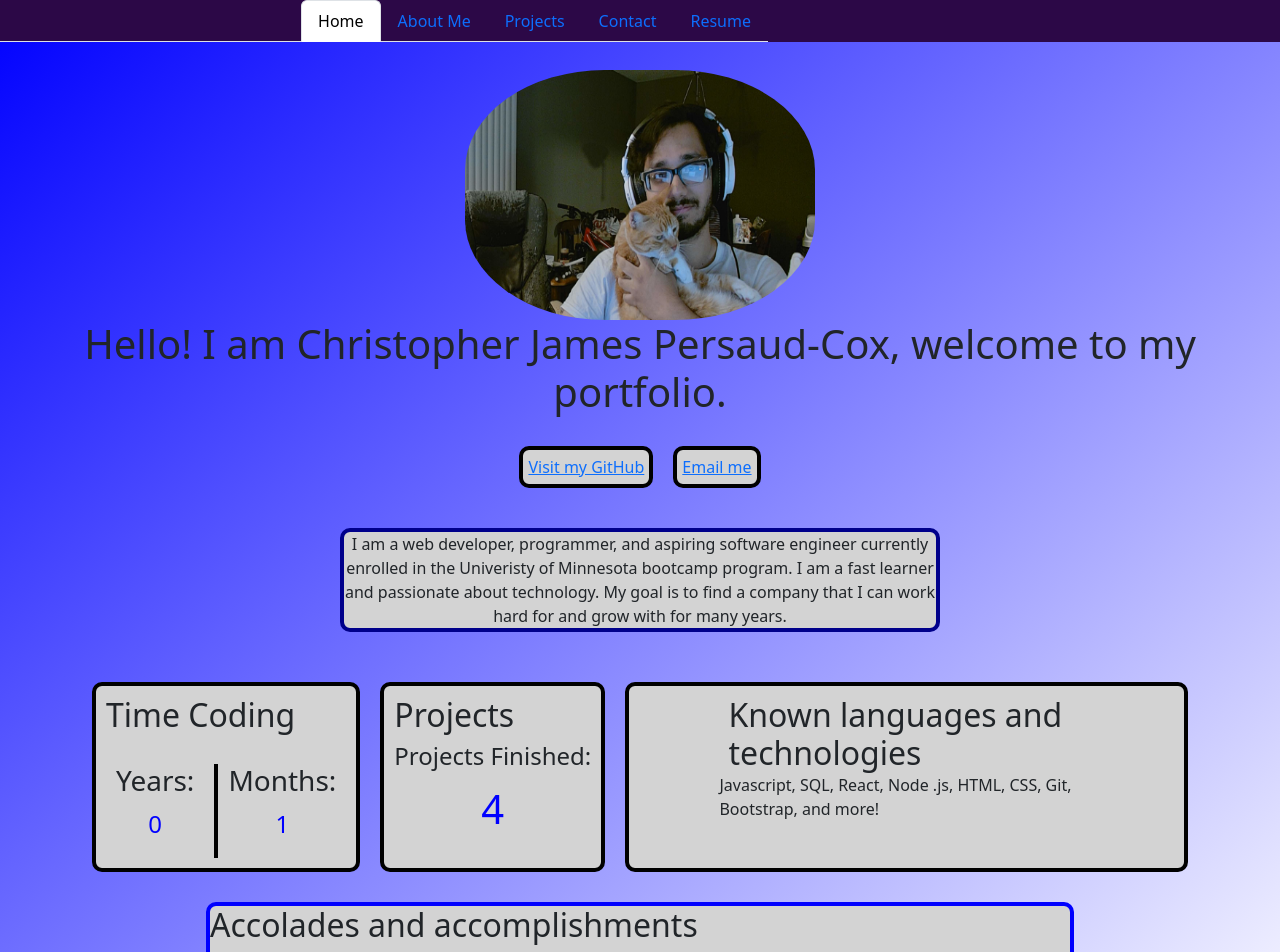
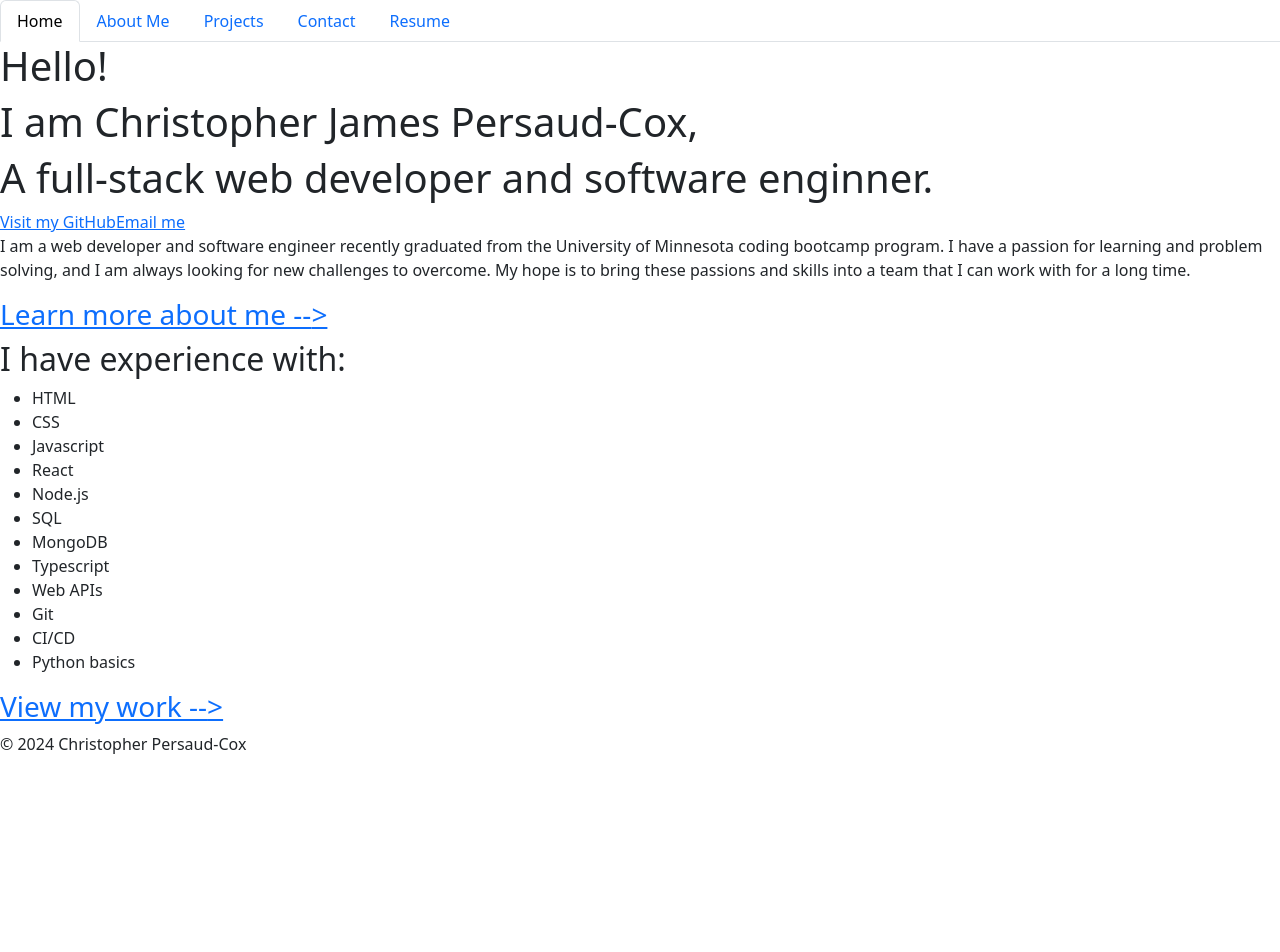
Before and after one commit to ChristopherP-C/My-Portfolio, a React (Vite) app: page / in a window 1280 px wide. Shown: the top 952 px of the page. After the commit the page ends 800 px from the top, so only its background shows below. Built offline with nearby package versions, Linux system fonts and the light colour scheme.

Commit message:
initial changes to my about page

```diff
--- a/src/pages/Projects.tsx
+++ b/src/pages/Projects.tsx
@@ -1,9 +1,6 @@
-// create function which will return six different sections each containing a title for my project, a corrospoining image, a short description, and a see more button which will bring up a card with a more detailed description and links to both the project and GitHub repository
-// import { Link, Outlet } from 'react-router-dom';
 import '../styles/projects.css';
 
 export default function Projects() {
-    // create six sections each containing a title for my project, a corrospoining image, a short description, and a see more button which will bring up a card with a more detailed description and links to both the project and GitHub repository
     const projects = [
         {
             title: 'Write My README',
--- a/src/pages/home.tsx
+++ b/src/pages/home.tsx
@@ -1,99 +1,90 @@
-import useTimeElapsed from '../utils/time';
-import monthsElapsed from '../utils/timeMonths';
 import '../styles/home.css';
+import { Link } from 'react-router-dom';
 
 export default function Home() {
     return (
         <div id='home-main'>
-            {/* create 3 image placeholders to go above the main header of the page */}
-            {/* change placeholder boxes to use standar CSS syntax until bootstrap is installed */}
             <section className="flex flex-row justify-between">
 
 
-                <div id="my-picture">
+                {/* <div id="my-picture">
                     <img src="\assets\MyPicture.jpg" alt="A picture of me" />
-                </div>
+                </div> */}
 
             </section>
 
             <section>
                 <div>
                     <h1>
-                        Hello! I am Christopher James Persaud-Cox, welcome to my portfolio.
+                    Hello!
+                    </h1>
+                    <h1>
+                    I am Christopher James Persaud-Cox,
+                    </h1>
+                    <h1>
+                    A full-stack web developer and software enginner.
                     </h1>
                 </div>
+
                 <div id='links'>
                     <a href="https://github.com/ChristopherP-C">Visit my GitHub</a>
                     <a href="mailto:christopherp.c.2day@gmail.com">Email me</a>
                 </div>
+
                 <div id="summary">
                     <p>
-                        I am a web developer, programmer, and aspiring software engineer currently enrolled in the Univeristy of Minnesota bootcamp program.
-                        I am a fast learner and passionate about technology. My goal is to find a company that I can work hard for and grow with for many years.
+                        I am a web developer and software engineer recently graduated from the University of Minnesota coding bootcamp program.
+                        I have a passion for learning and problem solving, and I am always looking for new challenges to overcome.
+                        My hope is to bring these passions and skills into a team that I can work with for a long time.
                     </p>
                 </div>
             </section>
 
-            <section id="boxes" className="flex flex-row justify-between">
-                <div className='box'>
-                    {/* create a box which will display time coding above two values, one based on years the other based on months, which update automatically as time passes */}
+            <section>
+                <div>
+                    <Link to="/aboutMe">
+                        <h3>
+                            Learn more about me --{'>'}
+                        </h3>
+                    </Link>
+                </div>
+            </section>
+
+            <section>
+                <div>
+
                     <div>
                         <h2>
-                            Time Coding
+                            I have experience with:
                         </h2>
                     </div>
-                    <div id='time'>
-                        <div id='years'>
-                            <h3>Years:</h3>
-                            <p>{useTimeElapsed()}</p>
-                        </div>
-                        <div id='months'>
-                            <h3>Months:</h3>
-                            <p>{monthsElapsed()}</p>
-                        </div>
-                    </div>
-                </div>
-                <div className='box'>
-                    {/* create box to go beside the previous box whixh displays current finished projects */}
+
                     <div>
-                        <h2>
-                            Projects
-                        </h2>
-                    </div>
-                    <div id='projects'>
-                        <h4>Projects Finished:</h4>
-                        <p>
-                            4
-                        </p>
-                    </div>
-                </div>
-                <div className='box'>
-                    <div id='title'>
-                        <h2>
-                            Known languages and technologies
-                        </h2>
-                    </div>
-                    <div id='known'>
-                        <p>
-                            Javascript, SQL, React, Node .js, HTML, CSS, Git, Bootstrap, and more!
-                        </p>
+                        <ul>
+                            <li>HTML</li>
+                            <li>CSS</li>
+                            <li>Javascript</li>
+                            <li>React</li>
+                            <li>Node.js</li>
+                            <li>SQL</li>
+                            <li>MongoDB</li>
+                            <li>Typescript</li>
+                            <li>Web APIs</li>
+                            <li>Git</li>
+                            <li>CI/CD</li>
+                            <li>Python basics</li>
+                        </ul>
                     </div>
                 </div>
             </section>
 
-            <section id='accolades'>
+            <section>
                 <div>
-                    <h2>
-                        Accolades and accomplishments
-                    </h2>
-                </div>
-                <div>
-                    <p>
-                        I intend to recieve my certificate of completion from the University of Minnesota bootcamp program.
-                        I have been in the job force since the age of 14, and since then I have worked in various conditions requiring problem solving and quick thinking,
-                        and have been able to move forward in those working environments. I have led a team as a service and kitchen manager, become a certified trainer,
-                        and fixed various machines on an assebly floor. I maintained a 3.5 unwieghted GPA in high school, and participated in many extracurricular activities.
-                    </p>
+                    <Link to="/Projects">
+                        <h3>
+                            View my work --{'>'}
+                        </h3>
+                    </Link>
                 </div>
             </section>
 
--- a/src/styles/aboutMe.css
+++ b/src/styles/aboutMe.css
@@ -1,6 +1,6 @@
 /* make all section elements with id box2 have a gradient red and yellow background with very subtle gradient effect and black borders with centered <p> <ul> and <li> elements*/
-.box2 {
-  /* fix box2 to have slightly curved borders and to not take up the full width of the screen*/
+/* fix box2 to have slightly curved borders and to not take up the full width of the screen*/
+/* .box2 {
     border-radius: 10px;
     width: 100%;
     background: linear-gradient(45deg, rgba(216, 216, 199, 0.555), rgba(51, 137, 158, 0.562));
@@ -20,39 +20,39 @@
 
 .box2 li {
     font-size: 1.2em;
-}
+} */
 
 /* make sections with id of knowledge accomplishments and facts appear next to each other as three columns with a gap of 10px between them */
-#knowledge, #accomplishments, #facts {
+/* #knowledge, #accomplishments, #facts {
     display: inline-block;
     width: 30%;
     margin: 30px;
-}
+} */
 
 /* force all elements in the knowledge, accomplishments, and facts sections to remain within their respective sections and be displayed in rows instead of columns */
-#knowledge ul, #accomplishments ul, #facts ul {
+/* #knowledge ul, #accomplishments ul, #facts ul {
     display: inline-block;
     width: 100%;
     margin: 10px;
-}
+} */
 
 /* create horizontal lines between each li element in the knowledge, accomplishments and facts sections */
-#knowledge li, #accomplishments li, #facts li {
+/* #knowledge li, #accomplishments li, #facts li {
     border-bottom: 3px dotted black;
     padding: 10px;
-}
+} */
 
 /* create padding between main div with id body-aboutMe between page and header */
-#body-aboutMe {
+/* #body-aboutMe {
     padding-top: 50px;
-}
+} */
 
 /* center background section */
 
-@media (max-width: 768px) {
+/* @media (max-width: 768px) {
     #knowledge, #accomplishments, #facts {
         display: block;
         width: 100%;
         margin: 10px 0;
     }
-}
+} */
--- a/src/styles/contact.css
+++ b/src/styles/contact.css
@@ -1,5 +1,6 @@
 /* create background for form to be purple with slight white gradient */
 
+/*
 form {
   background: linear-gradient(rgba(93, 3, 129, 0.5), rgba(44, 8, 68, 0.5)), url("../images/contact.jpg");
   background-size: cover;
@@ -7,8 +8,6 @@ form {
   background-attachment: fixed;
   padding: 50px 0;
 }
-
-/* align h1 to be centered */
 
 h1 {
   text-align: center;
@@ -18,4 +17,4 @@ h1 {
   form {
       padding: 20px 0;
   }
-}
+} */
--- a/src/styles/footer.css
+++ b/src/styles/footer.css
@@ -1,13 +1,12 @@
 /* make footer text centered */
 
-footer {
+/* footer {
   text-align: center;
   padding: 15px 0;
   background-color: #2c0847;
   color: white;
 }
-/* make footer text slightly larger */
 
 footer p {
   font-size: 1.2em;
-}
+} */
--- a/src/styles/header.css
+++ b/src/styles/header.css
@@ -1,7 +1,7 @@
 /* make header display constantly at the top of the screen and have a nive dark blue color */
 /* add space between header and body of page */
 
-
+/*
 header {
   position: fixed;
   top: 0;
@@ -12,8 +12,6 @@ header {
   padding: 0px 0;
 }
 
-/* make nav bar ul elements take up about 60% of the header space in total and be grouped on the right side of the header */
-
 ul {
   display: flex;
   justify-content: flex-end;
@@ -21,3 +19,4 @@ ul {
   padding: 0;
   margin: 0;
 }
+ */
--- a/src/styles/home.css
+++ b/src/styles/home.css
@@ -1,5 +1,5 @@
 /* create style so that the div with id of "my-picture" displays image as a medium sized circle in the center of the screen above the header and the links under the header appear in the center underneath it and then the <p> tag inside the div with id summary is displayed center underneath the links and then the divs within the section boxes are displayed in boxes side by side with the accolades section rendering underneath */
-#my-picture {
+/* #my-picture {
     display: flex;
     justify-content: center;
     margin-top: 50px;
@@ -53,10 +53,10 @@
     border: 4px solid black;
     margin: 0 10px;
     padding: 10px;
-  }
+  } */
 
   /* create styling so that in the div with id of time the two div tags are displayed next to each other left to right and divided by a verticle line */
-    #time {
+    /* #time {
         display: flex;
         justify-content: center;
         margin-top: 30px;
@@ -69,10 +69,10 @@
     #time div:nth-child(2) {
         border-left: 4px solid black;
         padding-left: 10px;
-    }
+    } */
 
     /* center <p> tags under divs with ids of months and years and make them apear in larger font with a bright blue color*/
-    #months p, #years p {
+    /* #months p, #years p {
         text-align: center;
         font-size: 1.5em;
         color: blue;
@@ -82,11 +82,11 @@
         text-align: center;
         font-size: 2.5em;
         color: blue;
-    }
+    } */
 
     /* make div with id known half of its current width and make the <p> contents flex nicely within the box */
     /* make h2 within div with id of title take 2/3 of its current width and flex within its box */
-
+/*
     #title h2 {
         width: 66.6%;
         margin: 0 auto;
@@ -100,29 +100,26 @@
         display: flex;
         justify-content: center;
     }
-
+     */
     /* make section with id of accolades have a lightgray background with a blue border and its <p> contents centerd */
-    #accolades {
-        /* fix accolades to have 70% width and center the box on the screen */
+    /* fix accolades to have 70% width and center the box on the screen */
+    /* #accolades {
         width: 70%;
         margin: 0 auto;
         background-color: lightgray;
         border: 4px solid blue;
         border-radius: 10px;
         margin-top: 30px;
-    }
-
+    } */
+/*
     #accolades p {
         text-align: center;
-    }
+    } */
 
     /* using the div home-main create a bright blue with white gradient background for the entire home page */
-    #home-main {
-        /* fix background to extend to edges of the screen */
-    }
 
-    @media (max-width: 768px) {
+    /* @media (max-width: 768px) {
       #home-main {
-          padding: 20px; /* Adjust padding for smaller screens */
+          padding: 20px;
       }
-  }
+  } */
--- a/src/styles/main.css
+++ b/src/styles/main.css
@@ -1,5 +1,5 @@
 /* make main always take up full size of the screen */
-
+/*
 main {
   min-height: 100vh;
   display: flex;
@@ -8,4 +8,4 @@ main {
   align-items: center;
   padding: 20px;
   background: linear-gradient(to bottom right, blue, white);
-}
+} */
--- a/src/styles/projects.css
+++ b/src/styles/projects.css
@@ -1,8 +1,7 @@
-#body-projects {
+/* #body-projects {
     padding-top: 50px;
 }
 
-/* Style for project cards */
 .project-card {
     display: flex;
     flex-direction: row;
@@ -12,16 +11,14 @@
     padding: 20px;
     margin: 20px;
     box-shadow: 0 4px 8px rgba(0, 0, 0, 1);
-    background-color: #e0e0dd; /* Cream colored background */
+    background-color: #e0e0dd;
 }
 
-/* Style for the image container */
 .project-card .image-container {
     flex: 0 0 auto;
     margin-right: 20px;
 }
 
-/* Ensure all project images are the same size */
 .project-card img {
     width: 150px;
     height: 150px;
@@ -29,26 +26,22 @@
     border-radius: 10px;
 }
 
-/* Style for the content container */
 .project-card .content-container {
     flex: 1 1 auto;
     display: flex;
     flex-direction: column;
 }
 
-/* Style for the project title */
 .project-card h2 {
     margin-top: 0;
     margin-bottom: 10px;
 }
 
-/* Style for the project description */
 .project-card .description {
     flex: 1;
     margin: 10px 0;
 }
 
-/* Style for the links */
 .project-card a {
     align-self: flex-end;
     margin-top: auto;
@@ -61,7 +54,6 @@
     text-decoration: underline;
 }
 
-/* make each <p> element that appears within a div with class of false display red text with a pink background and curved border */
 .false p {
     color: red;
     background-color: pink;
@@ -82,4 +74,4 @@
         width: 100%;
         height: auto;
     }
-}
+} */
--- a/src/styles/resume.css
+++ b/src/styles/resume.css
@@ -1,22 +1,22 @@
 /* Make iframe located in div with class of resume-container appear wider so that it takes up the full screen */
-.resume-container {
+/* .resume-container {
     display: flex;
     justify-content: center;
     align-items: center;
     width: 100%;
-    height: 100vh; /* Make the container take up the full height of the viewport */
-    padding: 0; /* Remove padding to ensure full height */
+    height: 100vh;
+    padding: 0;
     box-sizing: border-box;
 }
 
 .resume-container iframe {
-    width: 100%; /* Adjust the width to take up the full width of the container */
-    height: 100%; /* Adjust the height to take up the full height of the container */
-    border: none; /* Remove the border for a cleaner look */
+    width: 100%;
+    height: 100%;
+    border: none;
 }
 
 @media (max-width: 768px) {
     .resume-container iframe {
         height: 80vh;
     }
-}
+} */
```
Also changed, not shown: src/pages/aboutMe.tsx (+12 -37 lines), src/components/secondaryNav.tsx (deleted).
